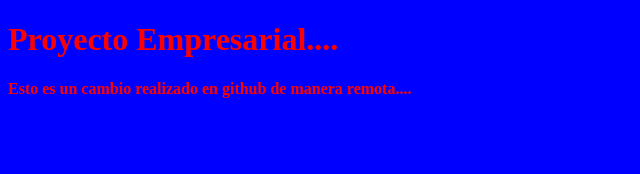
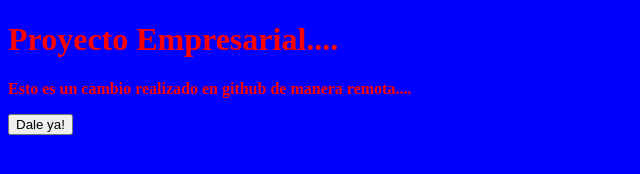
Before and after one commit to joM99/proyecto-web, a plain HTML site: page index.html in a window 1280 px wide. Shown: the whole page, without its empty margins (0-640 px from the left). Drawn offline with Linux system fonts and the light colour scheme.

Commit message:
Saludo javascript agregado

```diff
--- a/index.html
+++ b/index.html
@@ -5,10 +5,11 @@
     <meta name="viewport" content="width=device-width, initial-scale=1.0">
     <link href="css/estilo.css" rel="stylesheet" type="text/css">
     <title>Documento del index....</title>
+    <script src="js/javascript.js"></script>
 </head>
 <body>
     <h1>Proyecto Empresarial....</h1>
     <p>Esto es un cambio realizado en github de manera remota....</p>
-
+    <input type="button" onclick="saludar()" value="Dale ya!">
 </body>
 </html>
--- a/js/javascript.js
+++ b/js/javascript.js
@@ -0,0 +1,3 @@
+function saludar(){
+    alert ("Hola Alumnos...");
+}
```
